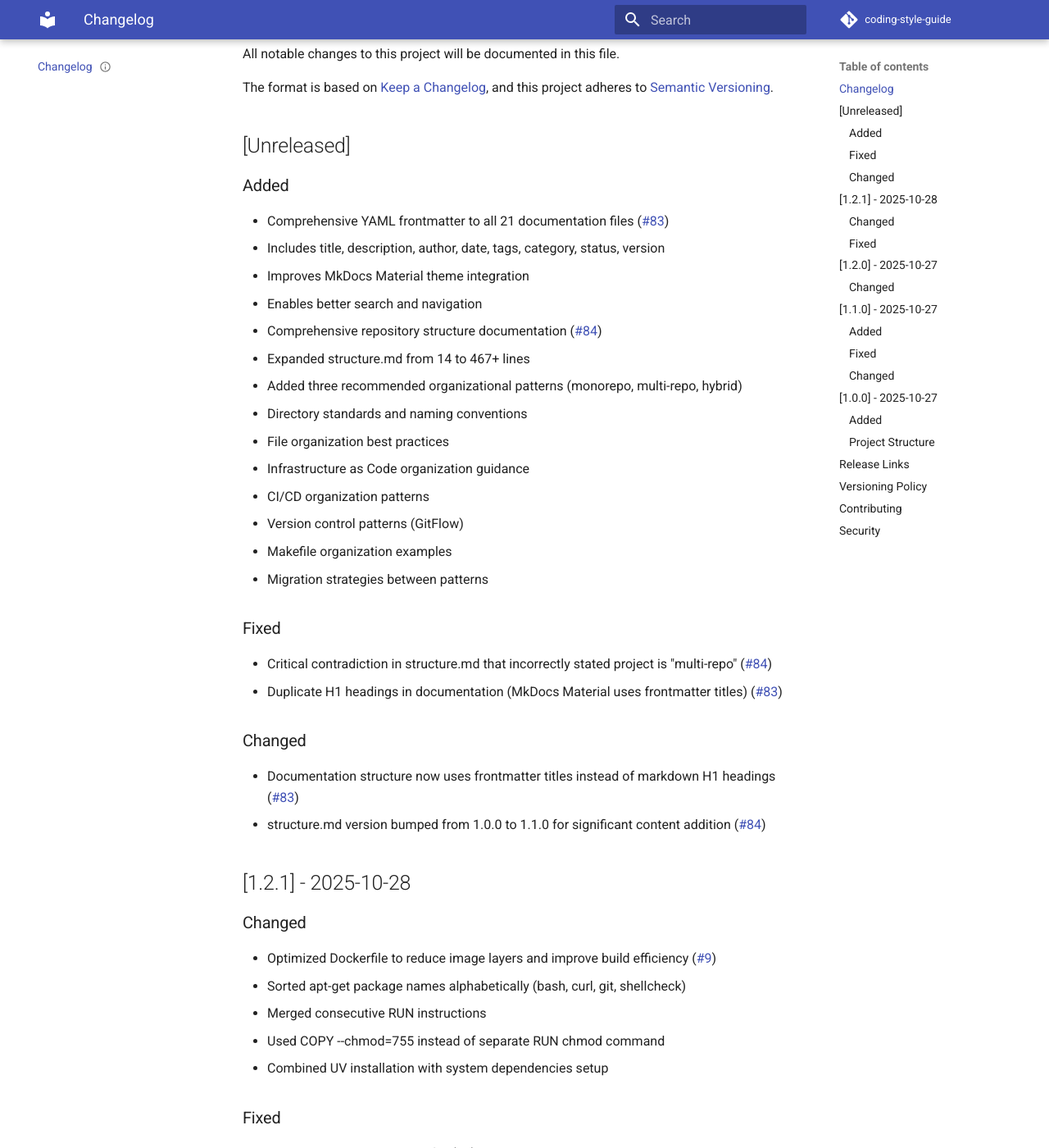
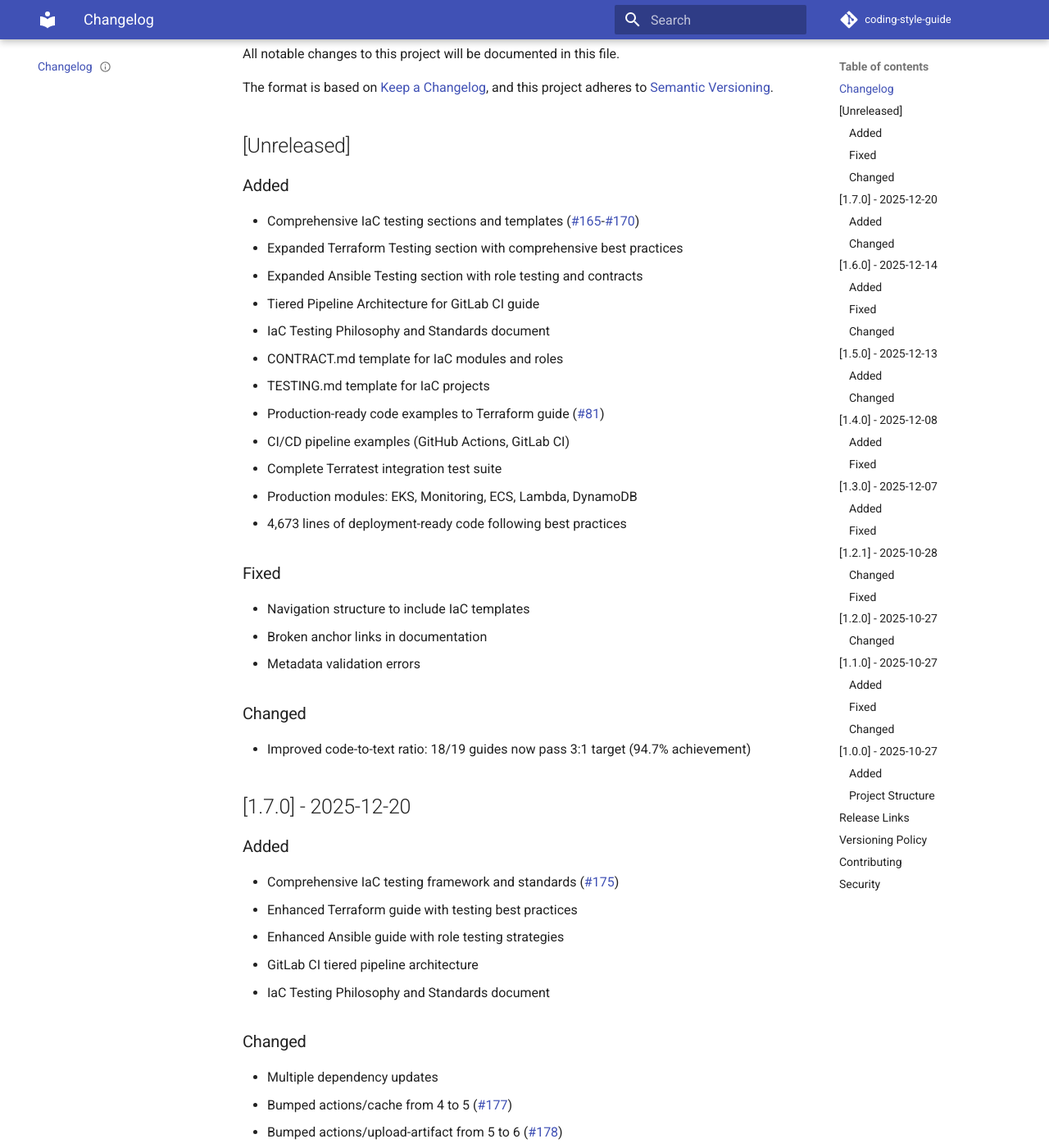
Before and after one commit to tydukes/coding-style-guide, an MkDocs documentation site: the page built from docs/changelog.md, in a window 1280 px wide and 1400 px high, scrolled down 226 px. Shown: the whole window at 82% size. Built offline with MkDocs 1.6.1 and Material for MkDocs 9.7.7, drawn with Linux system fonts in a browser that asks for light colours; comment, search, counter and statistics services are not loaded; some of the changed text lies outside the part shown.

Commit message:
docs: update changelog with versions 1.3.0 through 1.7.0
Add comprehensive changelog entries for all releases since 1.2.1:

- Version 1.7.0 (2025-12-20): IaC testing framework and standards
- Version 1.6.0 (2025-12-14): Best Practices and Common Pitfalls
- Version 1.5.0 (2025-12-13): Security and Testing sections
- Version 1.4.0 (2025-12-08): Anti-patterns and documentation standards
- Version 1.3.0 (2025-12-07): Migration guides and visual diagrams

Updated unreleased section with current IaC testing improvements
and production code examples for terraform.md.

All versions follow semantic versioning (MINOR bumps for new features).

🤖 Generated with [Claude Code](https://claude.com/claude-code)

Co-Authored-By: Claude Sonnet 4.5 <noreply@anthropic.com>

```diff
--- a/docs/changelog.md
+++ b/docs/changelog.md
@@ -20,30 +20,135 @@ and this project adheres to [Semantic Versioning](https://semver.org/spec/v2.0.0
 
 ### Added
 
-- Comprehensive YAML frontmatter to all 21 documentation files ([#83](https://github.com/tydukes/coding-style-guide/pull/83))
-  - Includes title, description, author, date, tags, category, status, version
-  - Improves MkDocs Material theme integration
-  - Enables better search and navigation
-- Comprehensive repository structure documentation ([#84](https://github.com/tydukes/coding-style-guide/pull/84))
-  - Expanded structure.md from 14 to 467+ lines
-  - Added three recommended organizational patterns (monorepo, multi-repo, hybrid)
-  - Directory standards and naming conventions
-  - File organization best practices
-  - Infrastructure as Code organization guidance
-  - CI/CD organization patterns
-  - Version control patterns (GitFlow)
-  - Makefile organization examples
-  - Migration strategies between patterns
+- Comprehensive IaC testing sections and templates ([#165](https://github.com/tydukes/coding-style-guide/pull/165)-[#170](https://github.com/tydukes/coding-style-guide/pull/170))
+  - Expanded Terraform Testing section with comprehensive best practices
+  - Expanded Ansible Testing section with role testing and contracts
+  - Tiered Pipeline Architecture for GitLab CI guide
+  - IaC Testing Philosophy and Standards document
+  - CONTRACT.md template for IaC modules and roles
+  - TESTING.md template for IaC projects
+- Production-ready code examples to Terraform guide ([#81](https://github.com/tydukes/coding-style-guide/pull/81))
+  - CI/CD pipeline examples (GitHub Actions, GitLab CI)
+  - Complete Terratest integration test suite
+  - Production modules: EKS, Monitoring, ECS, Lambda, DynamoDB
+  - 4,673 lines of deployment-ready code following best practices
 
 ### Fixed
 
-- Critical contradiction in structure.md that incorrectly stated project is "multi-repo" ([#84](https://github.com/tydukes/coding-style-guide/pull/84))
-- Duplicate H1 headings in documentation (MkDocs Material uses frontmatter titles) ([#83](https://github.com/tydukes/coding-style-guide/pull/83))
+- Navigation structure to include IaC templates
+- Broken anchor links in documentation
+- Metadata validation errors
 
 ### Changed
 
-- Documentation structure now uses frontmatter titles instead of markdown H1 headings ([#83](https://github.com/tydukes/coding-style-guide/pull/83))
-- structure.md version bumped from 1.0.0 to 1.1.0 for significant content addition ([#84](https://github.com/tydukes/coding-style-guide/pull/84))
+- Improved code-to-text ratio: 18/19 guides now pass 3:1 target (94.7% achievement)
+
+## [1.7.0] - 2025-12-20
+
+### Added
+
+- Comprehensive IaC testing framework and standards ([#175](https://github.com/tydukes/coding-style-guide/pull/175))
+  - Enhanced Terraform guide with testing best practices
+  - Enhanced Ansible guide with role testing strategies
+  - GitLab CI tiered pipeline architecture
+  - IaC Testing Philosophy and Standards document
+
+### Changed
+
+- Multiple dependency updates
+  - Bumped actions/cache from 4 to 5 ([#177](https://github.com/tydukes/coding-style-guide/pull/177))
+  - Bumped actions/upload-artifact from 5 to 6 ([#178](https://github.com/tydukes/coding-style-guide/pull/178))
+  - Bumped actions/github-script from 7 to 8 ([#179](https://github.com/tydukes/coding-style-guide/pull/179))
+  - Bumped peter-evans/create-pull-request from 7 to 8 ([#176](https://github.com/tydukes/coding-style-guide/pull/176))
+
+## [1.6.0] - 2025-12-14
+
+### Added
+
+- Best Practices sections to 9 language guides ([#174](https://github.com/tydukes/coding-style-guide/pull/174))
+  - Python, TypeScript, Bash, PowerShell, SQL
+  - Terraform, Terragrunt, Ansible, Kubernetes
+  - Each section includes code organization, naming, error handling, performance
+- Comprehensive Common Pitfalls sections to all 19 language guides ([#163](https://github.com/tydukes/coding-style-guide/pull/163))
+  - Real-world examples of common mistakes
+  - Solutions and best practices for each pitfall
+  - Cross-referenced with anti-patterns sections
+
+### Fixed
+
+- Removed hardcoded dates, versions, and static metadata ([#173](https://github.com/tydukes/coding-style-guide/pull/173))
+  - Dynamic date generation for examples
+  - Version-agnostic documentation
+  - Improved maintainability
+
+### Changed
+
+- Configured Dependabot auto-merge for dependency updates ([#172](https://github.com/tydukes/coding-style-guide/pull/172))
+  - Automated patch and minor version updates
+  - Streamlined dependency management
+
+## [1.5.0] - 2025-12-13
+
+### Added
+
+- Comprehensive Security Best Practices to all language guides ([#161](https://github.com/tydukes/coding-style-guide/pull/161))
+  - Input validation, authentication, encryption
+  - Secret management and secure coding practices
+  - Language-specific security patterns
+- Comprehensive Testing sections to all language guides ([#162](https://github.com/tydukes/coding-style-guide/pull/162))
+  - Unit testing, integration testing, test organization
+  - Testing frameworks and best practices
+  - CI/CD integration patterns
+
+### Changed
+
+- Multiple dependency updates
+  - Bumped actions/checkout from 4 to 6 ([#155](https://github.com/tydukes/coding-style-guide/pull/155))
+  - Bumped actions/github-script from 7 to 8 ([#156](https://github.com/tydukes/coding-style-guide/pull/156))
+  - Bumped peter-evans/create-pull-request from 6 to 7 ([#157](https://github.com/tydukes/coding-style-guide/pull/157))
+  - Bumped actions/setup-node from 4 to 6 ([#158](https://github.com/tydukes/coding-style-guide/pull/158))
+  - Bumped actions/upload-artifact from 4 to 5 ([#159](https://github.com/tydukes/coding-style-guide/pull/159))
+
+## [1.4.0] - 2025-12-08
+
+### Added
+
+- Anti-patterns sections to all 19 language guides
+  - Initial 9 language guides ([#152](https://github.com/tydukes/coding-style-guide/pull/152))
+  - Remaining 9 language guides ([#153](https://github.com/tydukes/coding-style-guide/pull/153))
+  - Real-world examples of code to avoid
+- Code block language tag standards ([#151](https://github.com/tydukes/coding-style-guide/pull/151))
+  - Standardized syntax highlighting tags
+  - Improved documentation consistency
+- Documentation heading structure standards ([#150](https://github.com/tydukes/coding-style-guide/pull/150))
+  - Consistent heading hierarchy
+  - Improved navigation and readability
+
+### Fixed
+
+- Standardized heading structure across all documentation ([#160](https://github.com/tydukes/coding-style-guide/pull/160))
+  - Removed duplicate H1 headings
+  - Fixed heading hierarchy issues
+- Resolved broken links and updated link-check exclusions ([#154](https://github.com/tydukes/coding-style-guide/pull/154))
+
+## [1.3.0] - 2025-12-07
+
+### Added
+
+- Comprehensive migration guides
+  - PEP 8 migration guide ([#147](https://github.com/tydukes/coding-style-guide/pull/147))
+  - Google Python Style Guide migration guide ([#148](https://github.com/tydukes/coding-style-guide/pull/148))
+  - Airbnb Style Guide migration guide ([#149](https://github.com/tydukes/coding-style-guide/pull/149))
+- Visual repository structure diagrams ([#146](https://github.com/tydukes/coding-style-guide/pull/146))
+  - Mermaid diagrams for GitFlow, CI/CD, and Metadata Flow ([#145](https://github.com/tydukes/coding-style-guide/pull/145))
+- Comprehensive refactoring examples directory ([#144](https://github.com/tydukes/coding-style-guide/pull/144))
+  - Before/after examples for common refactoring patterns
+- Quick Reference tables to all 19 language guides ([#141](https://github.com/tydukes/coding-style-guide/pull/141))
+  - At-a-glance syntax and best practices
+
+### Fixed
+
+- Resolved broken links in documentation ([#142](https://github.com/tydukes/coding-style-guide/pull/142))
 
 ## [1.2.1] - 2025-10-28
 
@@ -173,7 +278,12 @@ coding-style-guide/
 
 ## Release Links
 
-- [Unreleased](https://github.com/tydukes/coding-style-guide/compare/v1.2.1...HEAD)
+- [Unreleased](https://github.com/tydukes/coding-style-guide/compare/v1.7.0...HEAD)
+- [1.7.0](https://github.com/tydukes/coding-style-guide/releases/tag/v1.7.0) - 2025-12-20
+- [1.6.0](https://github.com/tydukes/coding-style-guide/releases/tag/v1.6.0) - 2025-12-14
+- [1.5.0](https://github.com/tydukes/coding-style-guide/releases/tag/v1.5.0) - 2025-12-13
+- [1.4.0](https://github.com/tydukes/coding-style-guide/releases/tag/v1.4.0) - 2025-12-08
+- [1.3.0](https://github.com/tydukes/coding-style-guide/releases/tag/v1.3.0) - 2025-12-07
 - [1.2.1](https://github.com/tydukes/coding-style-guide/releases/tag/v1.2.1) - 2025-10-28
 - [1.2.0](https://github.com/tydukes/coding-style-guide/releases/tag/v1.2.0) - 2025-10-27
 - [1.1.0](https://github.com/tydukes/coding-style-guide/releases/tag/v1.1.0) - 2025-10-27
```
